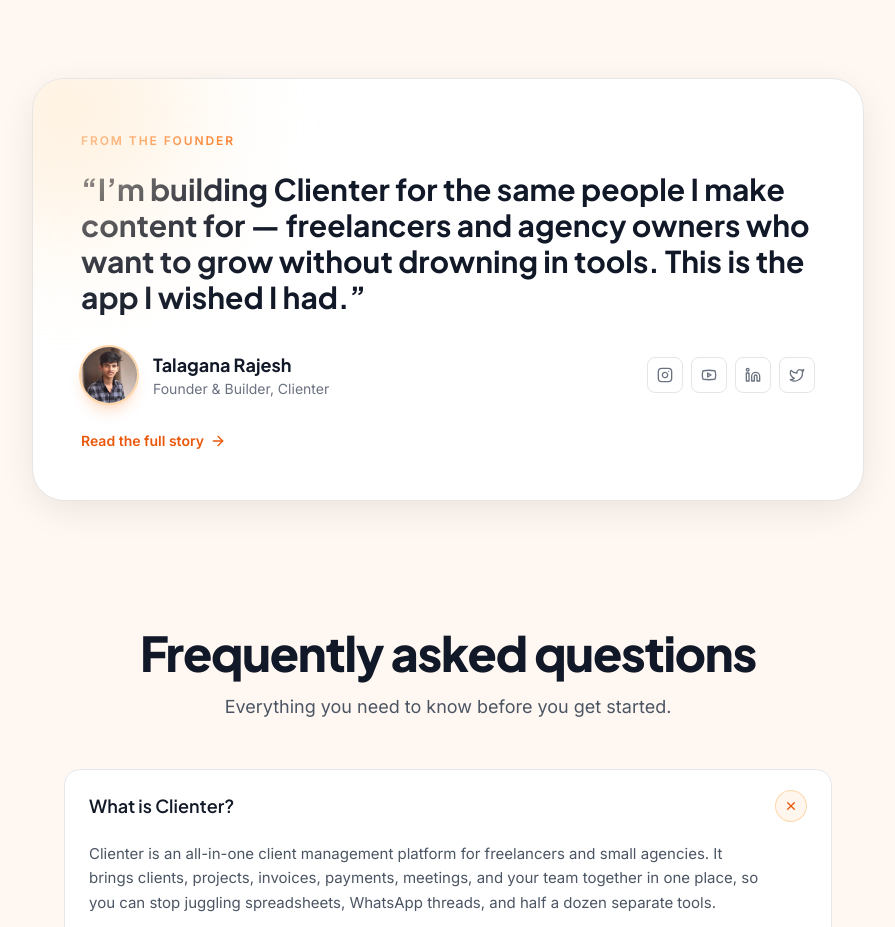
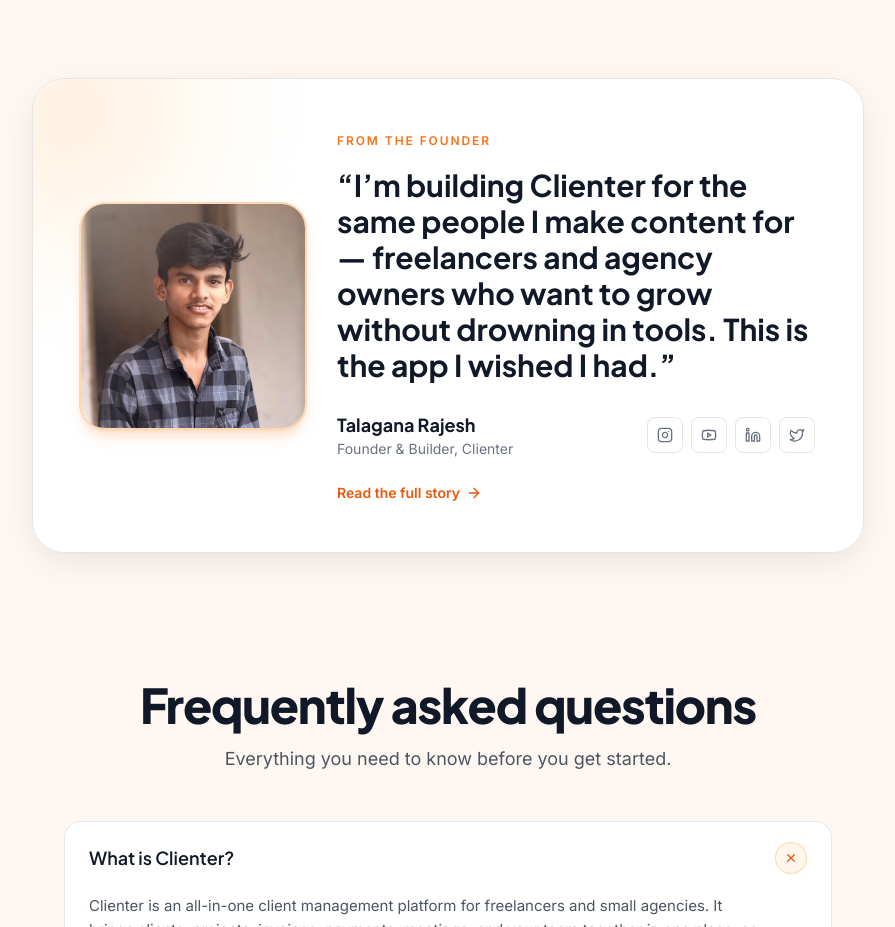
Before and after one commit to DeveloperRajesh25/clienter-landing, a Next.js app: page / in a window 1280 px wide. Shown: the part 5700-6627 px from the top of the page, without its empty margins (192-1087 px from the left). Built offline with nearby package versions, Linux system fonts and the light colour scheme.

Commit message:
contact form fix

```diff
--- a/src/app/api/contact/route.ts
+++ b/src/app/api/contact/route.ts
@@ -7,7 +7,7 @@
  *
  * - Validates required fields and basic email shape.
  * - Rate-limits to 5 submissions per IP per hour to deter spam/abuse.
- * - Delivers the message to the support inbox via Resend (reply-to = sender).
+ * - Delivers the message to CONTACT_INBOX via Resend (reply-to = sender).
  * - A honeypot field ("company") silently drops bot submissions.
  */
 const EMAIL_RE = /^[^\s@]+@[^\s@]+\.[^\s@]+$/
--- a/src/app/page.tsx
+++ b/src/app/page.tsx
@@ -782,27 +782,27 @@
                   aria-hidden
                   className="pointer-events-none absolute -left-24 -top-24 h-64 w-64 rounded-full bg-orange-100/70 blur-3xl"
                 />
+                <div className="flex flex-col gap-8 sm:flex-row sm:items-center">
+                  <Image
+                    src={FOUNDER.photo}
+                    alt={FOUNDER.name}
+                    width={224}
+                    height={224}
+                    className="h-40 w-40 shrink-0 rounded-3xl object-cover shadow-lg shadow-orange-500/25 ring-2 ring-orange-200 sm:h-56 sm:w-56"
+                  />
+                  <div className="min-w-0">
                     <span className="text-xs font-semibold uppercase tracking-[0.16em] text-orange-500">
                       From the founder
                     </span>
-                <blockquote className="mt-5 font-display text-2xl font-bold leading-snug text-gray-900 sm:text-3xl">
-                  “I’m building Clienter for the same people I make content for — freelancers and
-                  agency owners who want to grow without drowning in tools. This is the app I wished
-                  I had.”
+                    <blockquote className="mt-4 font-display text-2xl font-bold leading-snug text-gray-900 sm:text-3xl">
+                      “I’m building Clienter for the same people I make content for — freelancers
+                      and agency owners who want to grow without drowning in tools. This is the app
+                      I wished I had.”
                     </blockquote>
-                <div className="mt-8 flex flex-col items-start justify-between gap-4 sm:flex-row sm:items-center">
-                  <div className="flex items-center gap-4">
-                    <Image
-                      src={FOUNDER.photo}
-                      alt={FOUNDER.name}
-                      width={56}
-                      height={56}
-                      className="h-14 w-14 rounded-full object-cover shadow-lg shadow-orange-500/25 ring-2 ring-orange-200"
-                    />
+                    <div className="mt-7 flex flex-col items-start justify-between gap-4 sm:flex-row sm:items-center">
                       <div>
                         <p className="font-display text-lg font-bold text-gray-900">{FOUNDER.name}</p>
                         <p className="text-sm text-gray-500">{FOUNDER.role}</p>
-                    </div>
                       </div>
                       <div className="flex items-center gap-2">
                         {FOUNDER_SOCIALS.map(({ href, label, Icon }) => (
@@ -821,11 +821,13 @@
                     </div>
                     <Link
                       href="/about"
-                  className="mt-7 inline-flex items-center gap-1.5 text-sm font-semibold text-orange-600 transition-colors hover:text-orange-700"
+                      className="mt-6 inline-flex items-center gap-1.5 text-sm font-semibold text-orange-600 transition-colors hover:text-orange-700"
                     >
                       Read the full story
                       <ArrowRight className="h-4 w-4" />
                     </Link>
+                  </div>
+                </div>
               </div>
             </Reveal>
           </div>
--- a/src/components/marketing/ContactForm.tsx
+++ b/src/components/marketing/ContactForm.tsx
@@ -9,6 +9,39 @@
 // Pro-only), so the access key necessarily ships in the bundle. That's safe:
 // the key only permits sending to the verified inbox, nothing else.
 const WEB3FORMS_ACCESS_KEY = '926ca2ba-713a-4244-a5b7-9f1997668a9b'
+
+/**
+ * Every submission goes out through two independent channels — our own
+ * /api/contact (Resend) and Web3Forms directly — in parallel. A submission is
+ * only reported as failed if BOTH channels fail, so a misconfigured key or a
+ * third-party outage on one side doesn't drop a real inquiry.
+ */
+async function submitToApi(payload: { name: string; email: string; subject: string; message: string }) {
+  const res = await fetch('/api/contact', {
+    method: 'POST',
+    headers: { 'Content-Type': 'application/json' },
+    body: JSON.stringify(payload),
+  })
+  const data = await res.json().catch(() => ({}))
+  if (!res.ok || !data.success) throw new Error(data.error || 'Internal contact API failed')
+}
+
+async function submitToWeb3Forms(payload: { name: string; email: string; subject: string; message: string }) {
+  const res = await fetch('https://api.web3forms.com/submit', {
+    method: 'POST',
+    headers: { 'Content-Type': 'application/json', Accept: 'application/json' },
+    body: JSON.stringify({
+      access_key: WEB3FORMS_ACCESS_KEY,
+      from_name: 'Clienter Contact Form',
+      subject: `[Contact] ${payload.subject || 'New message'} — from ${payload.name}`,
+      name: payload.name,
+      email: payload.email,
+      message: payload.message,
+    }),
+  })
+  const data = await res.json().catch(() => ({}))
+  if (!res.ok || !data.success) throw new Error(data.message || 'Web3Forms failed')
+}
 
 export function ContactForm() {
   const [status, setStatus] = useState<Status>('idle')
@@ -27,31 +60,24 @@
     if (form.company) return
     setStatus('loading')
     setMessage('')
-    try {
-      const res = await fetch('https://api.web3forms.com/submit', {
-        method: 'POST',
-        headers: { 'Content-Type': 'application/json', Accept: 'application/json' },
-        body: JSON.stringify({
-          access_key: WEB3FORMS_ACCESS_KEY,
-          from_name: 'Clienter Contact Form',
-          subject: `[Contact] ${form.subject.trim() || 'New message'} — from ${form.name}`,
-          name: form.name,
-          email: form.email,
-          message_subject: form.subject.trim() || '(none)',
-          message: form.message,
-        }),
-      })
-      const data = await res.json().catch(() => ({}))
-      if (res.ok && data.success) {
-        setStatus('success')
-        setMessage("Thanks! We'll be in touch.")
-      } else {
-        setStatus('error')
-        setMessage(data.message || 'Something went wrong. Please try again.')
-      }
-    } catch {
+
+    const payload = {
+      name: form.name.trim(),
+      email: form.email.trim(),
+      subject: form.subject.trim(),
+      message: form.message.trim(),
+    }
+    const [apiResult, web3Result] = await Promise.allSettled([
+      submitToApi(payload),
+      submitToWeb3Forms(payload),
+    ])
+
+    if (apiResult.status === 'fulfilled' || web3Result.status === 'fulfilled') {
+      setStatus('success')
+      setMessage("Thanks! We'll be in touch.")
+    } else {
       setStatus('error')
-      setMessage('Something went wrong. Please check your connection and try again.')
+      setMessage('Something went wrong. Please email us directly or try again.')
     }
   }
 
--- a/src/lib/email.ts
+++ b/src/lib/email.ts
@@ -302,8 +302,12 @@
 }): Promise<void> {
   const resend = getResend()
   if (!resend) {
-    console.warn(`[email] RESEND_API_KEY not set — skipping contact message from ${opts.email}`)
-    return
+    // Unlike the other (best-effort) sends in this file, a contact message has
+    // no other record of ever existing — silently dropping it loses a real
+    // inquiry. Throw so the caller's catch block surfaces the failure instead
+    // of reporting success. The ContactForm still has a second delivery
+    // channel (Web3Forms) that can carry the message through.
+    throw new Error('[email] RESEND_API_KEY not set — cannot deliver contact message')
   }
 
   const safeName = escapeHtml(opts.name)
@@ -322,7 +326,7 @@
 
   const { data, error } = await resend.emails.send({
     from: FROM,
-    to: process.env.CONTACT_INBOX || 'support@clienter.co.in',
+    to: process.env.CONTACT_INBOX || 'talaganarajesh@gmail.com',
     replyTo: opts.email,
     subject: `[Contact] ${opts.subject?.trim() || 'New message'} — from ${opts.name}`,
     html: shell(body),
--- a/src/lib/site.ts
+++ b/src/lib/site.ts
@@ -35,11 +35,13 @@
   photo: '/rajesh-photo.jpg',
 }
 
+// TODO(owner): clienter.co.in mailboxes aren't receiving mail yet. Every public
+// contact address routes to the founder's personal inbox until that's set up.
 export const CONTACT = {
-  general: 'hello@clienter.co.in',
-  support: 'support@clienter.co.in',
-  privacy: 'privacy@clienter.co.in',
-  legal: 'legal@clienter.co.in',
+  general: 'talaganarajesh@gmail.com',
+  support: 'talaganarajesh@gmail.com',
+  privacy: 'talaganarajesh@gmail.com',
+  legal: 'talaganarajesh@gmail.com',
 }
 
 /**
```
Also changed, not shown: 1 other file (tests, documents, lock files or other folders). Lines whose indentation alone changed are shown as unchanged.
